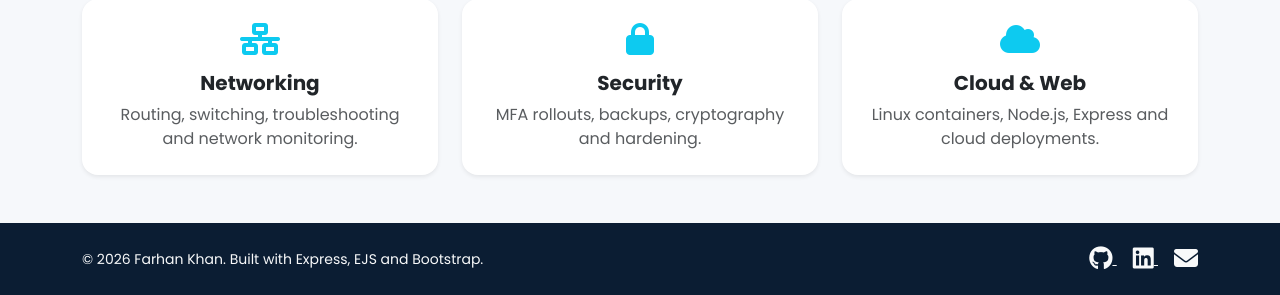
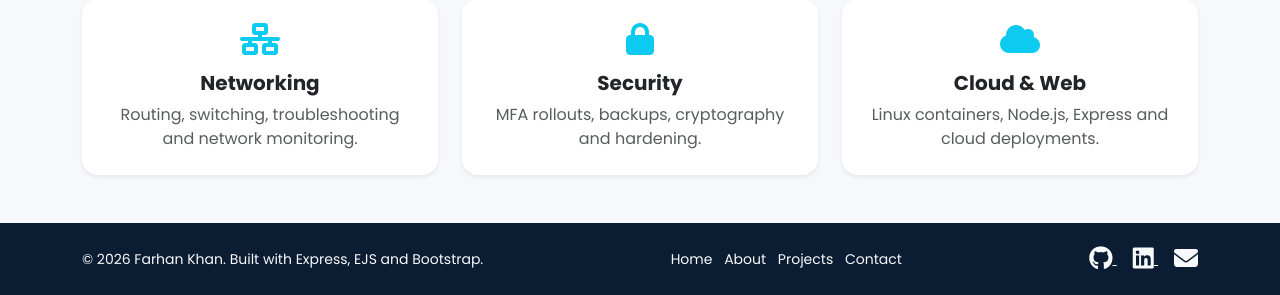
Before and after one commit to FarhanKhan-work/express-portfolio, a Node server app: page / in a window 1280 px wide. Shown: the part 911-1206 px from the top of the page. Run offline with Node 20, Linux system fonts and the light colour scheme; some libraries are stand-ins or nearby versions.

Commit message:
Add quick page links to footer

```diff
--- a/views/partials/footer.ejs
+++ b/views/partials/footer.ejs
@@ -10,6 +10,16 @@
 
     <!-- copyright line, the year gets filled in by my script.js file -->
     <p class="mb-0 small">&copy; <span id="year"></span> <%= siteOwner %>. Built with Express, EJS and Bootstrap.</p>
+
+    <!-- quick links to my pages so people can jump around from the bottom too -->
+    <ul class="list-inline mb-0 small">
+      <li class="list-inline-item"><a href="/" class="text-light text-decoration-none">Home</a></li>
+      <li class="list-inline-item"><a href="/about" class="text-light text-decoration-none">About</a></li>
+      <li class="list-inline-item"><a href="/projects" class="text-light text-decoration-none">Projects</a></li>
+      <li class="list-inline-item"><a href="/contact" class="text-light text-decoration-none">Contact</a></li>
+    </ul>
+
+
 
     <!-- my social links with Font Awesome icons -->
     <div class="social-links">
```
